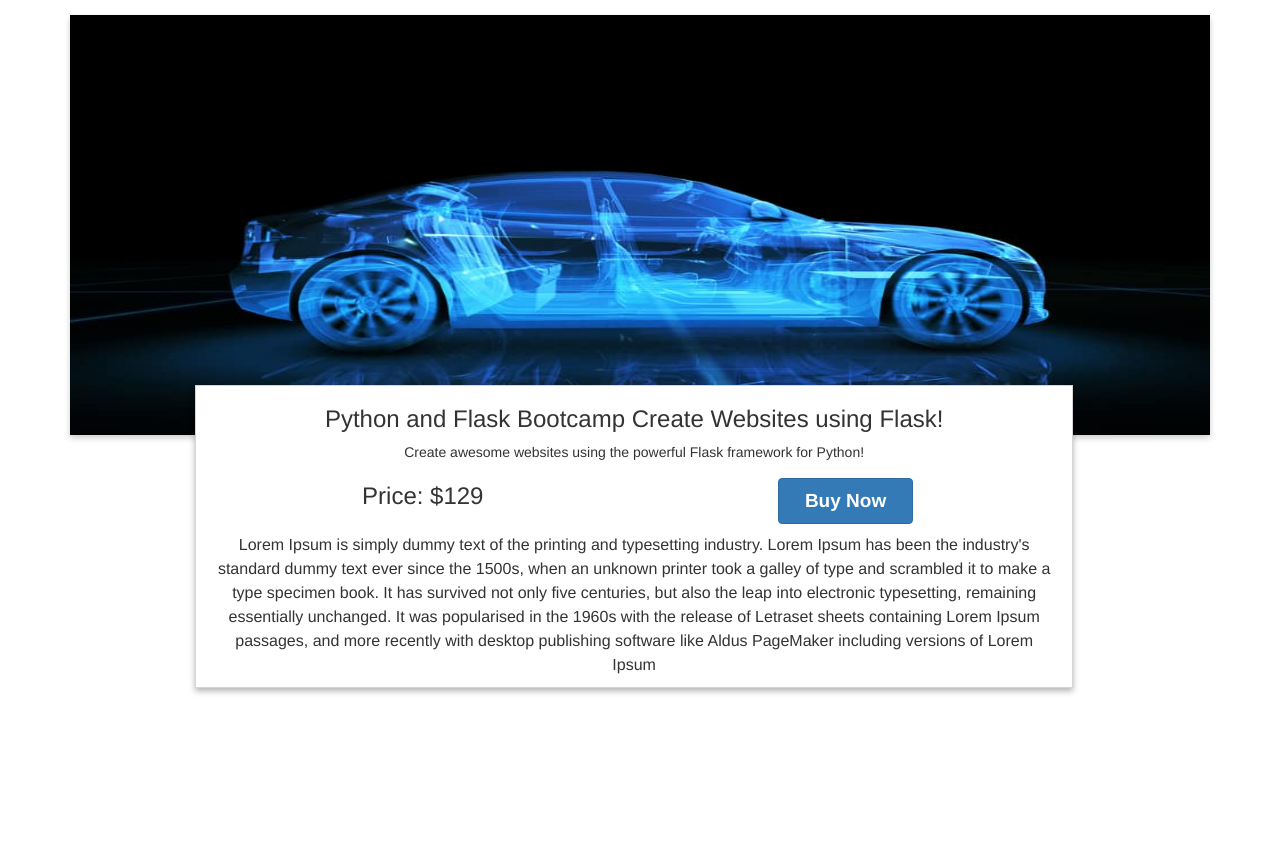
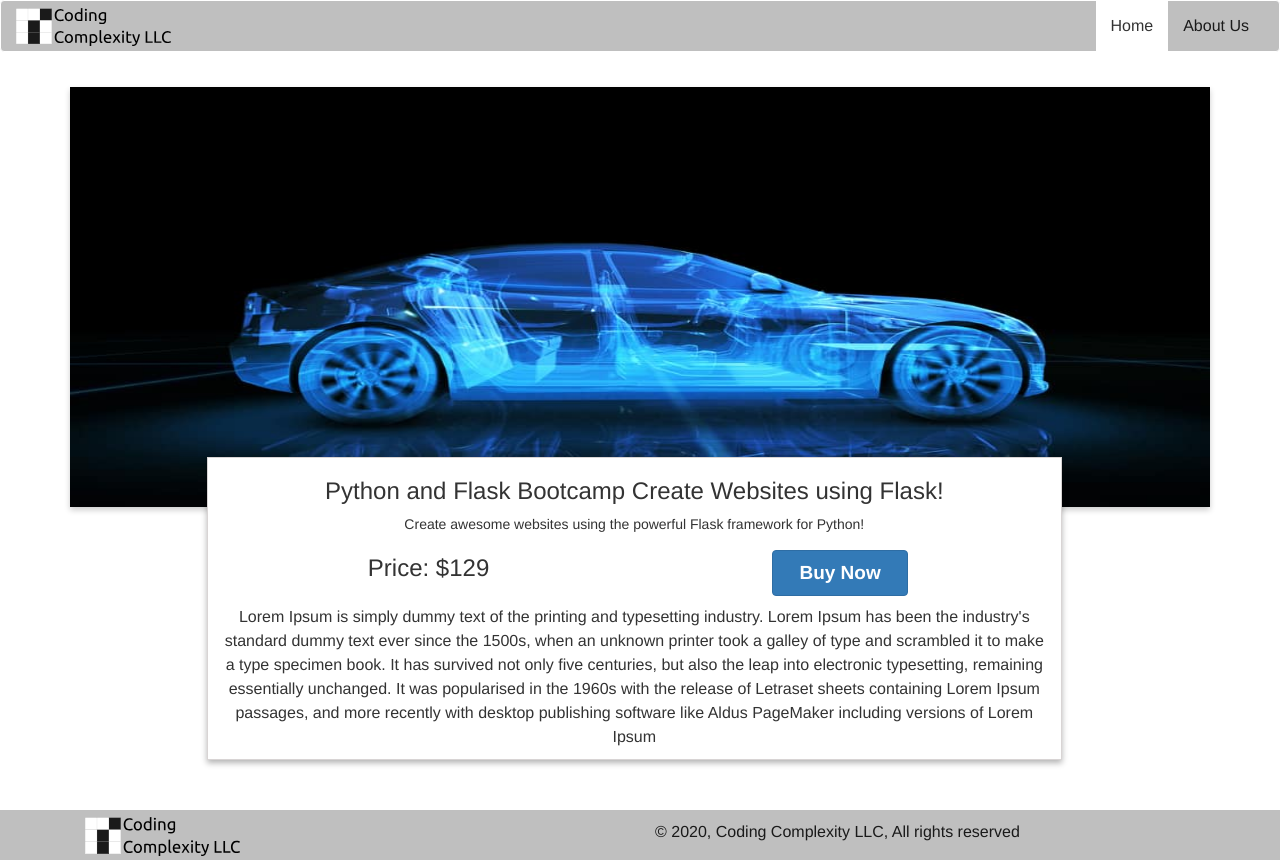
Before and after one commit to coding-complexity/codingcomplexity.com, a Flask app: page /product/1 in a window 1280 px wide. Before the commit the page ends 694 px from the top, so only its background shows below. Run offline with Flask 2, Linux system fonts and the light colour scheme; some libraries are stand-ins or nearby versions.

Commit message:
Header and footer done

```diff
--- a/app/routes.py
+++ b/app/routes.py
@@ -7,12 +7,14 @@ from app.controller.product import Product
 @app.route('/')
 @app.route('/index')
 def index():
+    pageSlug = 'Home'
     home = Home()
     homeData = home.index()
-    return render_template('home/index.html', title='Coding Complexity - Home Page', homeData=homeData)
+    return render_template('home/index.html', title='Coding Complexity - Home Page', homeData=homeData, pageSlug=pageSlug)
 
 @app.route('/product/<int:productId>')
 def product(productId):
+    pageSlug = 'Products'
     product = Product()
     productDetails = product.index(productId)
-    return render_template('product/product.html', title='Coding Complexity - Product Details', productDetails=productDetails)
+    return render_template('product/product.html', title='Coding Complexity - Product Details', productDetails=productDetails, pageSlug=pageSlug)
--- a/app/static/assets/css/home.css
+++ b/app/static/assets/css/home.css
@@ -1,3 +1,30 @@
+.navbar-default {
+    background-color: #bfbfbf;
+    border-color: #ffffff;
+}
+/* div#topheader {
+    position: fixed;
+    width: 100%;
+    z-index: 2;
+} */
+#topheader .navbar-nav li > a {
+	text-transform: capitalize;
+	color: #1a1a1a;
+	transition: background-color .2s, color .2s;
+}
+
+#topheader .navbar-nav li.active > a {
+     background-color: #fff;
+     color: #333333;
+}
+img.header-logo {
+     width: 155px;
+     margin-top: -8px;
+}
+html,body {
+  scroll-behavior: smooth;
+}
+
 body{
      font-size: 16px;
      line-height: 1.5;
@@ -77,7 +104,7 @@ img.product-header-img { width: 100%; max-height: 420px; }
 
 @media (min-width: 768px){
      .col-xl-4.col-log-6.col-log-6.col-sm-9.product-details {
-          position: absolute;
+          position: relative;
           left: 12%;
           margin-top: -50px;
           z-index: 2;
@@ -89,3 +116,32 @@ img.product-header-img { width: 100%; max-height: 420px; }
          margin-top: 70px;
      }
 }
+
+
+.footer-bottom {
+    background-color: #bfbfbf;
+    min-height: 30px;
+    width: 100%;
+    margin-top: 50px;
+}
+.copyright {
+    color: #1a1a1a;
+    line-height: 30px;
+    min-height: 30px;
+    padding: 7px 0;
+}
+.design {
+    color: #1a1a1a;
+    line-height: 30px;
+    min-height: 30px;
+    padding: 7px 0;
+    text-align: right;
+}
+.design a {
+    color: #fff;
+}
+
+
+/************************************************************
+************************Footer*****************************
+*************************************************************/
--- /dev/null
+++ b/app/static/assets/js/custom.js
@@ -0,0 +1,4 @@
+$( '#topheader .navbar-nav a' ).on( 'click', function () {
+	$( '#topheader .navbar-nav' ).find( 'li.active' ).removeClass( 'active' );
+	$( this ).parent( 'li' ).addClass( 'active' );
+});
--- a/app/templates/element/footer.html
+++ b/app/templates/element/footer.html
@@ -0,0 +1,28 @@
+
+<!--header-->
+
+<div class="footer-bottom">
+     <div class="container">
+
+		<div class="row">
+
+			<div class="col-xs-12 col-sm-6 col-md-6 col-lg-6 text-center">
+                    <!-- <div class='footer-logo'> -->
+                    <a class="navbar-brand" href="/"><img class='header-logo' src='{{ url_for('static',filename='assets/images/coding-complexity-full-logo.svg')}}' /></a>
+               </div>
+
+			<div class="col-xs-12 col-sm-6 col-md-6 col-lg-6">
+
+                    <div class="copyright">
+
+					© 2020, Coding Complexity LLC, All rights reserved
+
+				</div>
+
+			</div>
+
+		</div>
+
+	</div>
+
+</div>
--- a/app/templates/element/header.html
+++ b/app/templates/element/header.html
@@ -0,0 +1,32 @@
+{% block header %}
+<!--Main Navigation-->
+<div id="topheader">
+  <nav class="navbar navbar-default">
+		<div class="container-fluid">
+			 <div class="navbar-header">
+				  <button type="button" class="navbar-toggle collapsed" data-toggle="collapse" data-target="#bs-example-navbar-collapse-1" aria-expanded="false">
+						<span class="sr-only">Toggle navigation</span>
+						<span class="icon-bar"></span>
+						<span class="icon-bar"></span>
+						<span class="icon-bar"></span>
+				  </button>
+				  <a class="navbar-brand" href="/"><img class='header-logo' src='{{ url_for('static',filename='assets/images/coding-complexity-full-logo.svg')}}' /></a>
+			 </div>
+			 <div class="collapse navbar-collapse" id="bs-example-navbar-collapse-1">
+				  <!-- <ul class="nav navbar-nav">
+
+				  </ul> -->
+				  <ul class="nav navbar-nav navbar-right">
+                           <li class="active"><a href="/">home</a></li>
+                           <li><a href="#">About Us</a></li>
+                           {% if pageSlug == 'Home' %}
+                           <li><a href="#productSection">Products</a></li>
+                           <li><a href="#productBenefits">Benefits</a></li>
+                           {%endif%}
+				  </ul>
+			 </div>
+		</div>
+  </nav>
+</div>
+<!--Main Navigation-->
+{% endblock %}
--- a/app/templates/home/index.html
+++ b/app/templates/home/index.html
@@ -11,7 +11,7 @@
                          <p>Lorem Ipsum is simply dummy text of the printing and typesetting industry. Lorem Ipsum has been the industry's standard dummy text ever since the 1500s, when an unknown printer took a galley of type and scrambled it to make a type specimen book. It has survived not only five centuries, but also the leap into electronic typesetting, remaining essentially unchanged. It was popularised in the 1960s with the release of Letraset sheets containing Lorem Ipsum passages, and more recently with desktop publishing software like Aldus PageMaker including versions of Lorem Ipsum.</p>
                          <p>Contrary to popular belief, Lorem Ipsum is not simply random text. It has roots in a piece of classical Latin literature from 45 BC, making it over 2000 years old. Richard McClintock, a Latin professor at Hampden-Sydney College in Virginia, looked up one of the more obscure Latin words, consectetur, from a Lorem Ipsum passage, and going through the cites of the word in classical literature, discovered the undoubtable source. Lorem Ipsum comes from sections 1.10.32 and 1.10.33 of "de Finibus Bonorum et Malorum" (The Extremes of Good and Evil) by Cicero, written in 45 BC. This book is a treatise on the theory of ethics, very popular during the Renaissance</p>
                     </div>
-                    <div class='product-section-box row'>
+                    <div class='product-section-box row' id="productSection">
                          {% for product in homeData.productData%}
                          <div class='col-xl-4 col-lg-4 col-md-4 col-sm-6 text-center mb-10' >
                               <div class='product-tile' >
@@ -37,7 +37,7 @@
                          {%endfor%}
                     </div>
                </div>
-               <div class='col-xl-9 col-lg-12 col-md-12 col-sm-12'>
+               <div class='col-xl-9 col-lg-12 col-md-12 col-sm-12' id="productBenefits">
                     <div class='product-benefit-header text-center' >
                          <h2>Courses Include</h2>
                     </div>
--- a/app/templates/layout/layout.html
+++ b/app/templates/layout/layout.html
@@ -22,5 +22,6 @@
 <!--Footer Section!-->
 <script src="{{ url_for('static',filename='assets/lib/js/jquery.min.js')}}"></script>
 <script src="{{ url_for('static',filename='assets/lib/js/bootstrap.min.js')}}"></script>
+<script src="{{ url_for('static',filename='assets/js/custom.js')}}"></script>
 </body>
 </html>
```
Also changed, not shown: app/static/assets/images/coding-complexity-full-logo.svg (added), app/static/assets/images/coding-complexity-logo.svg (added).
